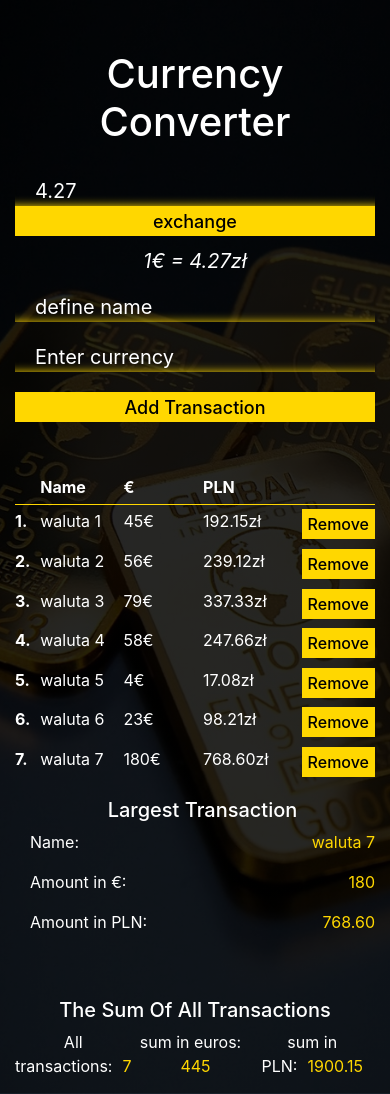
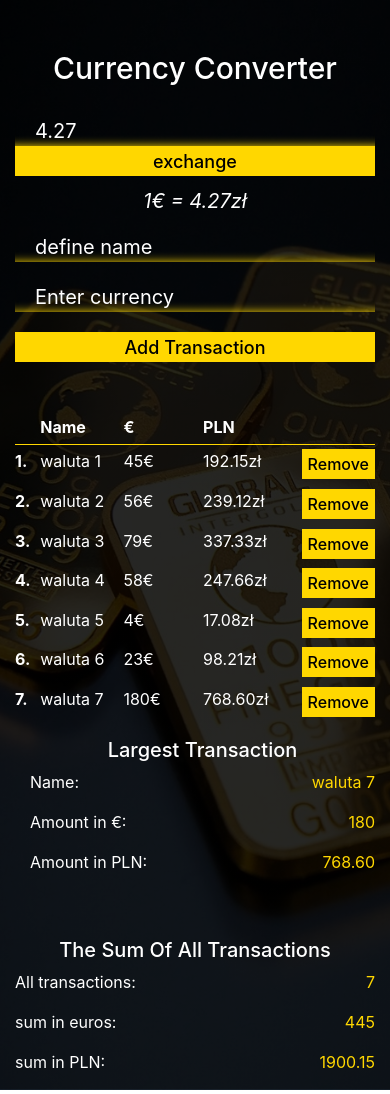
Before and after one commit to LukasG85/currency, a React (Create React App) app: page / in a window 390 px wide. Built offline with nearby package versions, Linux system fonts and the light colour scheme.

Commit message:
responsive

```diff
--- a/src/App.scss
+++ b/src/App.scss
@@ -8,6 +8,12 @@
         margin-bottom: 30px;
         text-transform: capitalize;
         text-align: center;
+        font-size: 30px;
         color: #ffffff;
+
+        @media(min-width: 576px) {
+            font-size: 35px;
+        }
+
     }
 }
--- a/src/components/Transaction.scss
+++ b/src/components/Transaction.scss
@@ -12,24 +12,3 @@
         background: #daa520;
     }
 }
-
-.largest-transaction {
-    padding-left: 15px;
-
-    &__title {
-        font-size: 20px;
-        text-align: center;
-        text-transform: capitalize;
-    }
-
-    &__item {
-        display: flex;
-        justify-content: space-between;
-
-        span {
-            &:nth-child(2) {
-                color: #ffd700;
-            }
-        }
-    }
-}
--- a/src/components/Transactions.scss
+++ b/src/components/Transactions.scss
@@ -27,6 +27,28 @@
     }
 }
 
+
+.largest-transaction {
+    padding-left: 15px;
+
+    &__title {
+        font-size: 20px;
+        text-align: center;
+        text-transform: capitalize;
+    }
+
+    &__item {
+        display: flex;
+        justify-content: space-between;
+
+        span {
+            &:nth-child(2) {
+                color: #ffd700;
+            }
+        }
+    }
+}
+
 .all-transactions {
     &__title {
         font-size: 20px;
@@ -36,10 +58,23 @@
 
     &__item {
         display: flex;
-        justify-content: space-evenly;
+        flex-direction: column;
         text-align: center;
 
+        @media(min-width: 576px) {
+            flex-direction: row;
+            justify-content: space-evenly;
+        }
+
+        p {
+            display: flex;
+            justify-content: space-between;
+
+            @media(min-width: 576px) {}
+        }
+
         span {
+
             &:nth-child(2) {
                 margin-left: 10px;
                 color: #ffd700;
```
